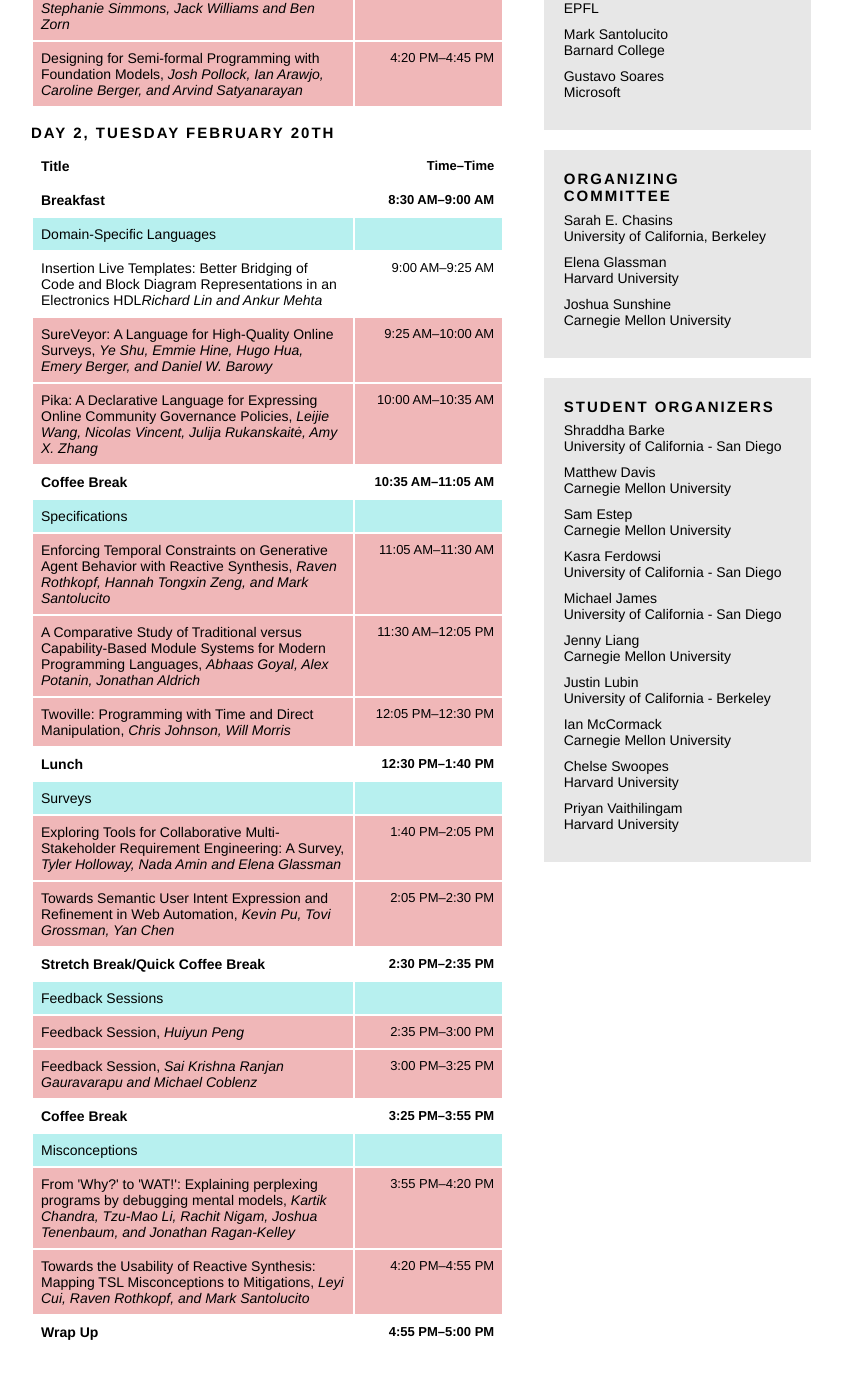
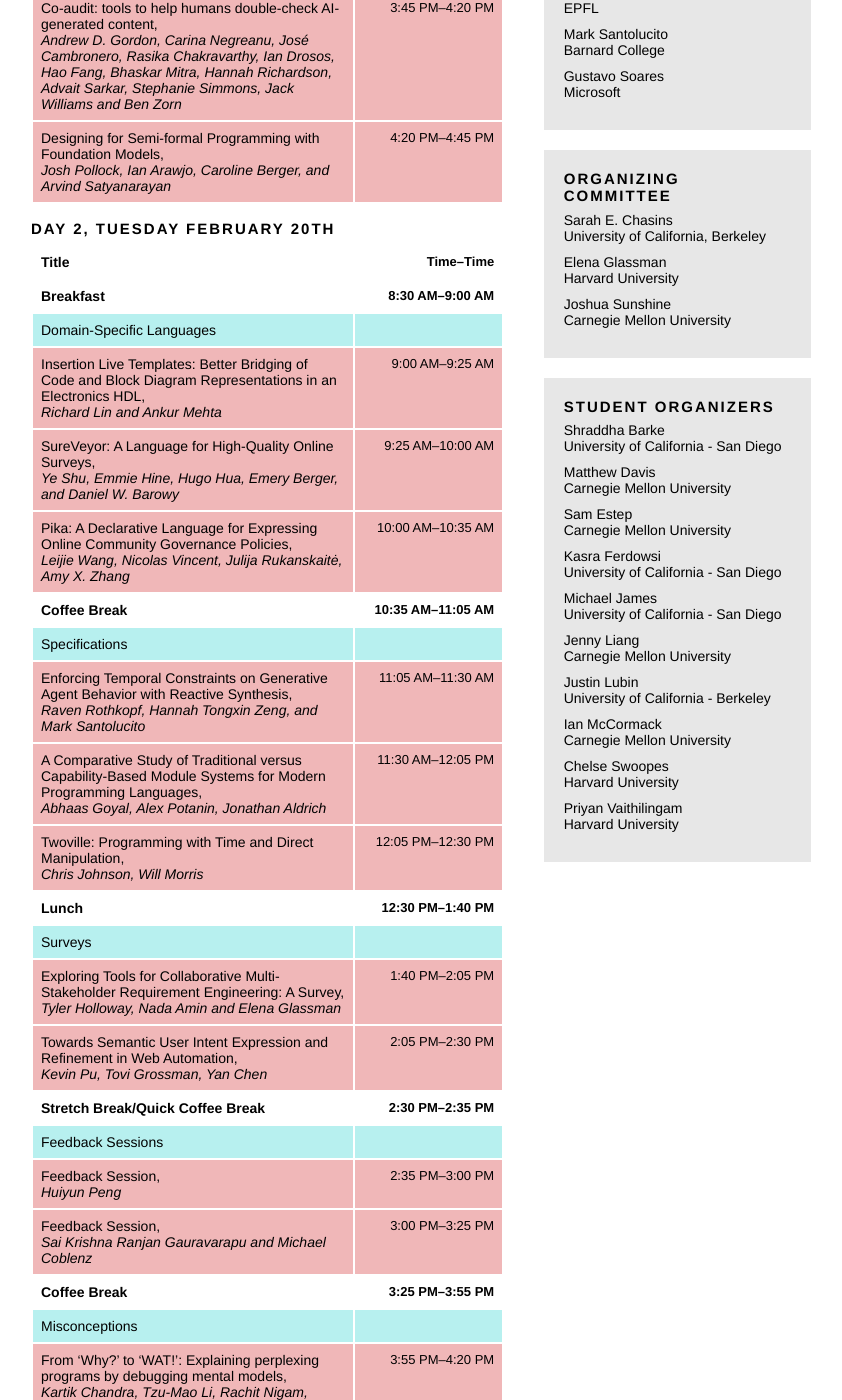
Before and after one commit to plateau-workshop/plateau-2024, a Jekyll site: the page built from schedule.html, in a window 1280 px wide and 1400 px high, scrolled down 1359 px. Shown: the whole window, without its empty margins (219-1061 px from the left). Built offline with Jekyll 4.4.1, drawn with Linux system fonts in a browser that asks for light colours.

Commit message:
Schedule formatting.

```diff
--- a/schedule.html
+++ b/schedule.html
@@ -16,26 +16,27 @@ layout: default
 
 <table>
 
-  <tr class='break'><td class='schedule-left'>Title<span class='authors'></span></td><td class='schedule-right'>Time&ndash;Time</td></tr>
-<tr class='break'><td class='schedule-left'>Breakfast<span class='authors'></span></td><td class='schedule-right'>8:30 AM&ndash;9:00 AM</td></tr>
-<tr class='break'><td class='schedule-left'>Welcome and Intro<span class='authors'></span></td><td class='schedule-right'>9:00 AM&ndash;9:15 AM</td></tr>
-<tr class='session_title'><td class='schedule-left'>Theories and Models<span class='authors'></span></td><td class='schedule-right'></td></tr>
-<tr class='talk'><td class='schedule-left'>A purpose-first theory of transfer through programming in a general education computing course, <span class='authors'>Mark Guzdial, Tamara Nelson-Fromm</span></td><td class='schedule-right'>9:15 AM&ndash;9:50 AM</td></tr>
-<tr class='talk'><td class='schedule-left'>TestLoop: A Process Model of Automatic and Manual Test Suite Generation, <span class='authors'>Matthew C. Davis, Sangheon Choi, Amy Wei, Brad A. Myers, Joshua Sunshine</span></td><td class='schedule-right'>9:50 AM&ndash;10:25 AM</td></tr>
-<tr class='talk'><td class='schedule-left'>The C3 Model, <span class='authors'>Gary Miller</span></td><td class='schedule-right'>10:25 AM&ndash;11:00 AM</td></tr>
-<tr class='break'><td class='schedule-left'>Coffee Break<span class='authors'></span></td><td class='schedule-right'>11:00 AM&ndash;11:30 AM</td></tr>
-<tr class='session_title'><td class='schedule-left'>Types<span class='authors'></span></td><td class='schedule-right'></td></tr>
-<tr class='talk'><td class='schedule-left'>TypeSlicer: a program slicing tool for gradual run-time type errors, <span class='authors'>Felipe Bañados Schwerter, Ronald Garcia, and Reid Holmes</span></td><td class='schedule-right'>11:30 AM&ndash;12:05 PM</td></tr>
-<tr class='talk'><td class='schedule-left'>A Cup of ChaiSQL: Benefits of Type Checking for SQL, <span class='authors'>Dmitrii Orlov, Daphne Miedema and Nikolay Yakovets</span></td><td class='schedule-right'>12:05 PM&ndash;12:40 PM</td></tr>
-<tr class='break'><td class='schedule-left'>Lunch<span class='authors'></span></td><td class='schedule-right'>12:40 PM&ndash;1:50 PM</td></tr>
-<tr class='session_title'><td class='schedule-left'>Programming in the Sciences<span class='authors'></span></td><td class='schedule-right'></td></tr>
-<tr class='talk'><td class='schedule-left'>Scientists and Code: Programming as a Tool, <span class='authors'>Caroline Berger, Matthew Lutze, Niklas Elmqvist, Magnus Madsen and Clemens Nylandsted Klokmose</span></td><td class='schedule-right'>1:50 PM&ndash;2:25 PM</td></tr>
-<tr class='talk'><td class='schedule-left'>A Preliminary Study of the Needs of Climate Data Users, <span class='authors'>Savitha Ravi, Sai Krishna Ranjan Gauravarapu, and Michael Coblenz</span></td><td class='schedule-right'>2:25 PM&ndash;2:50 PM</td></tr>
-<tr class='break'><td class='schedule-left'>Coffee Break<span class='authors'></span></td><td class='schedule-right'>2:50 PM&ndash;3:20 PM</td></tr>
-<tr class='session_title'><td class='schedule-left'>AI-Augmented Programming Experiences<span class='authors'></span></td><td class='schedule-right'></td></tr>
-<tr class='talk'><td class='schedule-left'>Generating Domain-Specific Programs for Diagram Authoring with Large Language Models, <span class='authors'>Rijul Jain, Wode Ni, and Joshua Sunshine</span></td><td class='schedule-right'>3:20 PM&ndash;3:45 PM</td></tr>
-<tr class='talk'><td class='schedule-left'>Co-audit: tools to help humans double-check AI-generated content, <span class='authors'>Andrew D. Gordon, Carina Negreanu, José Cambronero, Rasika Chakravarthy, Ian Drosos, Hao Fang, Bhaskar Mitra, Hannah Richardson, Advait Sarkar, Stephanie Simmons, Jack Williams and Ben Zorn</span></td><td class='schedule-right'>3:45 PM&ndash;4:20 PM</td></tr>
-<tr class='talk'><td class='schedule-left'>Designing for Semi-formal Programming with Foundation Models, <span class='authors'>Josh Pollock, Ian Arawjo, Caroline Berger, and Arvind Satyanarayan</span></td><td class='schedule-right'>4:20 PM&ndash;4:45 PM</td></tr>
+  <tr class='break'><td class='schedule-left'>Title<br><span class='authors'></span></td><td class='schedule-right'>Time&ndash;Time</td></tr>
+  <tr class='break'><td class='schedule-left'>Breakfast<br><span class='authors'></span></td><td class='schedule-right'>8:30 AM&ndash;9:00 AM</td></tr>
+  <tr class='break'><td class='schedule-left'>Welcome and Intro<br><span class='authors'></span></td><td class='schedule-right'>9:00 AM&ndash;9:15 AM</td></tr>
+  <tr class='session_title'><td class='schedule-left'>Theories and Models<br><span class='authors'></span></td><td class='schedule-right'></td></tr>
+  <tr class='talk'><td class='schedule-left'>A purpose-first theory of transfer through programming in a general education computing course, <br><span class='authors'>Mark Guzdial, Tamara Nelson-Fromm</span></td><td class='schedule-right'>9:15 AM&ndash;9:50 AM</td></tr>
+  <tr class='talk'><td class='schedule-left'>TestLoop: A Process Model of Automatic and Manual Test Suite Generation, <br><span class='authors'>Matthew C. Davis, Sangheon Choi, Amy Wei, Brad A. Myers, Joshua Sunshine</span></td><td class='schedule-right'>9:50 AM&ndash;10:25 AM</td></tr>
+  <tr class='talk'><td class='schedule-left'>The C3 Model, <br><span class='authors'>Gary Miller</span></td><td class='schedule-right'>10:25 AM&ndash;11:00 AM</td></tr>
+  <tr class='break'><td class='schedule-left'>Coffee Break<br><span class='authors'></span></td><td class='schedule-right'>11:00 AM&ndash;11:30 AM</td></tr>
+  <tr class='session_title'><td class='schedule-left'>Types<br><span class='authors'></span></td><td class='schedule-right'></td></tr>
+  <tr class='talk'><td class='schedule-left'>TypeSlicer: a program slicing tool for gradual run-time type errors, <br><span class='authors'>Felipe Bañados Schwerter, Ronald Garcia, and Reid Holmes</span></td><td class='schedule-right'>11:30 AM&ndash;12:05 PM</td></tr>
+  <tr class='talk'><td class='schedule-left'>A Cup of ChaiSQL: Benefits of Type Checking for SQL, <br><span class='authors'>Dmitrii Orlov, Daphne Miedema and Nikolay Yakovets</span></td><td class='schedule-right'>12:05 PM&ndash;12:40 PM</td></tr>
+  <tr class='break'><td class='schedule-left'>Lunch<br><span class='authors'></span></td><td class='schedule-right'>12:40 PM&ndash;1:50 PM</td></tr>
+  <tr class='session_title'><td class='schedule-left'>Programming in the Sciences<br><span class='authors'></span></td><td class='schedule-right'></td></tr>
+  <tr class='talk'><td class='schedule-left'>Scientists and Code: Programming as a Tool, <br><span class='authors'>Caroline Berger, Matthew Lutze, Niklas Elmqvist, Magnus Madsen and Clemens Nylandsted Klokmose</span></td><td class='schedule-right'>1:50 PM&ndash;2:25 PM</td></tr>
+  <tr class='talk'><td class='schedule-left'>A Preliminary Study of the Needs of Climate Data Users, <br><span class='authors'>Savitha Ravi, Sai Krishna Ranjan Gauravarapu, and Michael Coblenz</span></td><td class='schedule-right'>2:25 PM&ndash;2:50 PM</td></tr>
+  <tr class='break'><td class='schedule-left'>Coffee Break<br><span class='authors'></span></td><td class='schedule-right'>2:50 PM&ndash;3:20 PM</td></tr>
+  <tr class='session_title'><td class='schedule-left'>AI-Augmented Programming Experiences<br><span class='authors'></span></td><td class='schedule-right'></td></tr>
+  <tr class='talk'><td class='schedule-left'>Generating Domain-Specific Programs for Diagram Authoring with Large Language Models, <br><span class='authors'>Rijul Jain, Wode Ni, and Joshua Sunshine</span></td><td class='schedule-right'>3:20 PM&ndash;3:45 PM</td></tr>
+  <tr class='talk'><td class='schedule-left'>Co-audit: tools to help humans double-check AI-generated content, <br><span class='authors'>Andrew D. Gordon, Carina Negreanu, José Cambronero, Rasika Chakravarthy, Ian Drosos, Hao Fang, Bhaskar Mitra, Hannah Richardson, Advait Sarkar, Stephanie Simmons, Jack Williams and Ben Zorn</span></td><td class='schedule-right'>3:45 PM&ndash;4:20 PM</td></tr>
+  <tr class='talk'><td class='schedule-left'>Designing for Semi-formal Programming with Foundation Models, <br><span class='authors'>Josh Pollock, Ian Arawjo, Caroline Berger, and Arvind Satyanarayan</span></td><td class='schedule-right'>4:20 PM&ndash;4:45 PM</td></tr>
+
 
 </table>
 
@@ -47,30 +48,32 @@ layout: default
 
     <table>
 
-      <tr class='break'><td class='schedule-left'>Title<span class='authors'></span></td><td class='schedule-right'>Time&ndash;Time</td></tr>
-      <tr class='break'><td class='schedule-left'>Breakfast<span class='authors'></span></td><td class='schedule-right'>8:30 AM&ndash;9:00 AM</td></tr>
-      <tr class='session_title'><td class='schedule-left'>Domain-Specific Languages<span class='authors'></span></td><td class='schedule-right'></td></tr>
-      <tr class=''><td class='schedule-left'>Insertion Live Templates: Better Bridging of Code and Block Diagram Representations in an Electronics HDL<span class='authors'>Richard Lin and Ankur Mehta</span></td><td class='schedule-right'>9:00 AM&ndash;9:25 AM</td></tr>
-      <tr class='talk'><td class='schedule-left'>SureVeyor: A Language for High-Quality Online Surveys, <span class='authors'>Ye Shu, Emmie Hine, Hugo Hua, Emery Berger, and Daniel W.  Barowy</span></td><td class='schedule-right'>9:25 AM&ndash;10:00 AM</td></tr>
-      <tr class='talk'><td class='schedule-left'>Pika: A Declarative Language for Expressing Online Community Governance Policies, <span class='authors'>Leijie Wang, Nicolas Vincent, Julija Rukanskaitė, Amy X. Zhang</span></td><td class='schedule-right'>10:00 AM&ndash;10:35 AM</td></tr>
-      <tr class='break'><td class='schedule-left'>Coffee Break<span class='authors'></span></td><td class='schedule-right'>10:35 AM&ndash;11:05 AM</td></tr>
-      <tr class='session_title'><td class='schedule-left'>Specifications<span class='authors'></span></td><td class='schedule-right'></td></tr>
-      <tr class='talk'><td class='schedule-left'>Enforcing Temporal Constraints on Generative Agent Behavior with Reactive Synthesis, <span class='authors'>Raven Rothkopf, Hannah Tongxin Zeng, and Mark Santolucito</span></td><td class='schedule-right'>11:05 AM&ndash;11:30 AM</td></tr>
-      <tr class='talk'><td class='schedule-left'>A Comparative Study of Traditional versus Capability-Based Module Systems for Modern Programming Languages, <span class='authors'>Abhaas Goyal, Alex Potanin,  Jonathan Aldrich</span></td><td class='schedule-right'>11:30 AM&ndash;12:05 PM</td></tr>
-      <tr class='talk'><td class='schedule-left'>Twoville: Programming with Time and Direct Manipulation, <span class='authors'>Chris Johnson, Will Morris</span></td><td class='schedule-right'>12:05 PM&ndash;12:30 PM</td></tr>
-      <tr class='break'><td class='schedule-left'>Lunch<span class='authors'></span></td><td class='schedule-right'>12:30 PM&ndash;1:40 PM</td></tr>
-      <tr class='session_title'><td class='schedule-left'>Surveys<span class='authors'></span></td><td class='schedule-right'></td></tr>
-      <tr class='talk'><td class='schedule-left'>Exploring Tools for Collaborative Multi-Stakeholder Requirement Engineering: A Survey, <span class='authors'>Tyler Holloway, Nada Amin and Elena Glassman</span></td><td class='schedule-right'>1:40 PM&ndash;2:05 PM</td></tr>
-      <tr class='talk'><td class='schedule-left'>Towards Semantic User Intent Expression and Refinement in Web Automation, <span class='authors'>Kevin Pu, Tovi Grossman, Yan Chen</span></td><td class='schedule-right'>2:05 PM&ndash;2:30 PM</td></tr>
-      <tr class='break'><td class='schedule-left'>Stretch Break/Quick Coffee Break<span class='authors'></span></td><td class='schedule-right'>2:30 PM&ndash;2:35 PM</td></tr>
-      <tr class='session_title'><td class='schedule-left'>Feedback Sessions<span class='authors'></span></td><td class='schedule-right'></td></tr>
-      <tr class='talk'><td class='schedule-left'>Feedback Session, <span class='authors'>Huiyun Peng</span></td><td class='schedule-right'>2:35 PM&ndash;3:00 PM</td></tr>
-      <tr class='talk'><td class='schedule-left'>Feedback Session, <span class='authors'>Sai Krishna Ranjan Gauravarapu and Michael Coblenz</span></td><td class='schedule-right'>3:00 PM&ndash;3:25 PM</td></tr>
-      <tr class='break'><td class='schedule-left'>Coffee Break<span class='authors'></span></td><td class='schedule-right'>3:25 PM&ndash;3:55 PM</td></tr>
-      <tr class='session_title'><td class='schedule-left'>Misconceptions<span class='authors'></span></td><td class='schedule-right'></td></tr>
-      <tr class='talk'><td class='schedule-left'>From 'Why?' to 'WAT!': Explaining perplexing programs by debugging mental models, <span class='authors'>Kartik Chandra, Tzu-Mao Li, Rachit Nigam, Joshua Tenenbaum, and Jonathan Ragan-Kelley</span></td><td class='schedule-right'>3:55 PM&ndash;4:20 PM</td></tr>
-      <tr class='talk'><td class='schedule-left'>Towards the Usability of Reactive Synthesis: Mapping TSL Misconceptions to Mitigations, <span class='authors'>Leyi Cui, Raven Rothkopf, and Mark Santolucito</span></td><td class='schedule-right'>4:20 PM&ndash;4:55 PM</td></tr>
-      <tr class='break'><td class='schedule-left'>Wrap Up<span class='authors'></span></td><td class='schedule-right'>4:55 PM&ndash;5:00 PM</td></tr>
+
+      <tr class='break'><td class='schedule-left'>Title<br><span class='authors'></span></td><td class='schedule-right'>Time&ndash;Time</td></tr>
+<tr class='break'><td class='schedule-left'>Breakfast<br><span class='authors'></span></td><td class='schedule-right'>8:30 AM&ndash;9:00 AM</td></tr>
+<tr class='session_title'><td class='schedule-left'>Domain-Specific Languages<br><span class='authors'></span></td><td class='schedule-right'></td></tr>
+<tr class='talk'><td class='schedule-left'>Insertion Live Templates: Better Bridging of Code and Block Diagram Representations in an Electronics HDL, <br><span class='authors'>Richard Lin and Ankur Mehta</span></td><td class='schedule-right'>9:00 AM&ndash;9:25 AM</td></tr>
+<tr class='talk'><td class='schedule-left'>SureVeyor: A Language for High-Quality Online Surveys, <br><span class='authors'>Ye Shu, Emmie Hine, Hugo Hua, Emery Berger, and Daniel W.  Barowy</span></td><td class='schedule-right'>9:25 AM&ndash;10:00 AM</td></tr>
+<tr class='talk'><td class='schedule-left'>Pika: A Declarative Language for Expressing Online Community Governance Policies, <br><span class='authors'>Leijie Wang, Nicolas Vincent, Julija Rukanskaitė, Amy X. Zhang</span></td><td class='schedule-right'>10:00 AM&ndash;10:35 AM</td></tr>
+<tr class='break'><td class='schedule-left'>Coffee Break<br><span class='authors'></span></td><td class='schedule-right'>10:35 AM&ndash;11:05 AM</td></tr>
+<tr class='session_title'><td class='schedule-left'>Specifications<br><span class='authors'></span></td><td class='schedule-right'></td></tr>
+<tr class='talk'><td class='schedule-left'>Enforcing Temporal Constraints on Generative Agent Behavior with Reactive Synthesis, <br><span class='authors'>Raven Rothkopf, Hannah Tongxin Zeng, and Mark Santolucito</span></td><td class='schedule-right'>11:05 AM&ndash;11:30 AM</td></tr>
+<tr class='talk'><td class='schedule-left'>A Comparative Study of Traditional versus Capability-Based Module Systems for Modern Programming Languages, <br><span class='authors'>Abhaas Goyal, Alex Potanin,  Jonathan Aldrich</span></td><td class='schedule-right'>11:30 AM&ndash;12:05 PM</td></tr>
+<tr class='talk'><td class='schedule-left'>Twoville: Programming with Time and Direct Manipulation, <br><span class='authors'>Chris Johnson, Will Morris</span></td><td class='schedule-right'>12:05 PM&ndash;12:30 PM</td></tr>
+<tr class='break'><td class='schedule-left'>Lunch<br><span class='authors'></span></td><td class='schedule-right'>12:30 PM&ndash;1:40 PM</td></tr>
+<tr class='session_title'><td class='schedule-left'>Surveys<br><span class='authors'></span></td><td class='schedule-right'></td></tr>
+<tr class='talk'><td class='schedule-left'>Exploring Tools for Collaborative Multi-Stakeholder Requirement Engineering: A Survey, <br><span class='authors'>Tyler Holloway, Nada Amin and Elena Glassman</span></td><td class='schedule-right'>1:40 PM&ndash;2:05 PM</td></tr>
+<tr class='talk'><td class='schedule-left'>Towards Semantic User Intent Expression and Refinement in Web Automation, <br><span class='authors'>Kevin Pu, Tovi Grossman, Yan Chen</span></td><td class='schedule-right'>2:05 PM&ndash;2:30 PM</td></tr>
+<tr class='break'><td class='schedule-left'>Stretch Break/Quick Coffee Break<br><span class='authors'></span></td><td class='schedule-right'>2:30 PM&ndash;2:35 PM</td></tr>
+<tr class='session_title'><td class='schedule-left'>Feedback Sessions<br><span class='authors'></span></td><td class='schedule-right'></td></tr>
+<tr class='talk'><td class='schedule-left'>Feedback Session, <br><span class='authors'>Huiyun Peng</span></td><td class='schedule-right'>2:35 PM&ndash;3:00 PM</td></tr>
+<tr class='talk'><td class='schedule-left'>Feedback Session, <br><span class='authors'>Sai Krishna Ranjan Gauravarapu and Michael Coblenz</span></td><td class='schedule-right'>3:00 PM&ndash;3:25 PM</td></tr>
+<tr class='break'><td class='schedule-left'>Coffee Break<br><span class='authors'></span></td><td class='schedule-right'>3:25 PM&ndash;3:55 PM</td></tr>
+<tr class='session_title'><td class='schedule-left'>Misconceptions<br><span class='authors'></span></td><td class='schedule-right'></td></tr>
+<tr class='talk'><td class='schedule-left'>From ‘Why?’ to ‘WAT!’: Explaining perplexing programs by debugging mental models, <br><span class='authors'>Kartik Chandra, Tzu-Mao Li, Rachit Nigam, Joshua Tenenbaum, and Jonathan Ragan-Kelley</span></td><td class='schedule-right'>3:55 PM&ndash;4:20 PM</td></tr>
+<tr class='talk'><td class='schedule-left'>Towards the Usability of Reactive Synthesis: Mapping TSL Misconceptions to Mitigations, <br><span class='authors'>Leyi Cui, Raven Rothkopf, and Mark Santolucito</span></td><td class='schedule-right'>4:20 PM&ndash;4:55 PM</td></tr>
+<tr class='break'><td class='schedule-left'>Wrap Up<br><span class='authors'></span></td><td class='schedule-right'>4:55 PM&ndash;5:00 PM</td></tr>
+
 
 
     </table>
```
